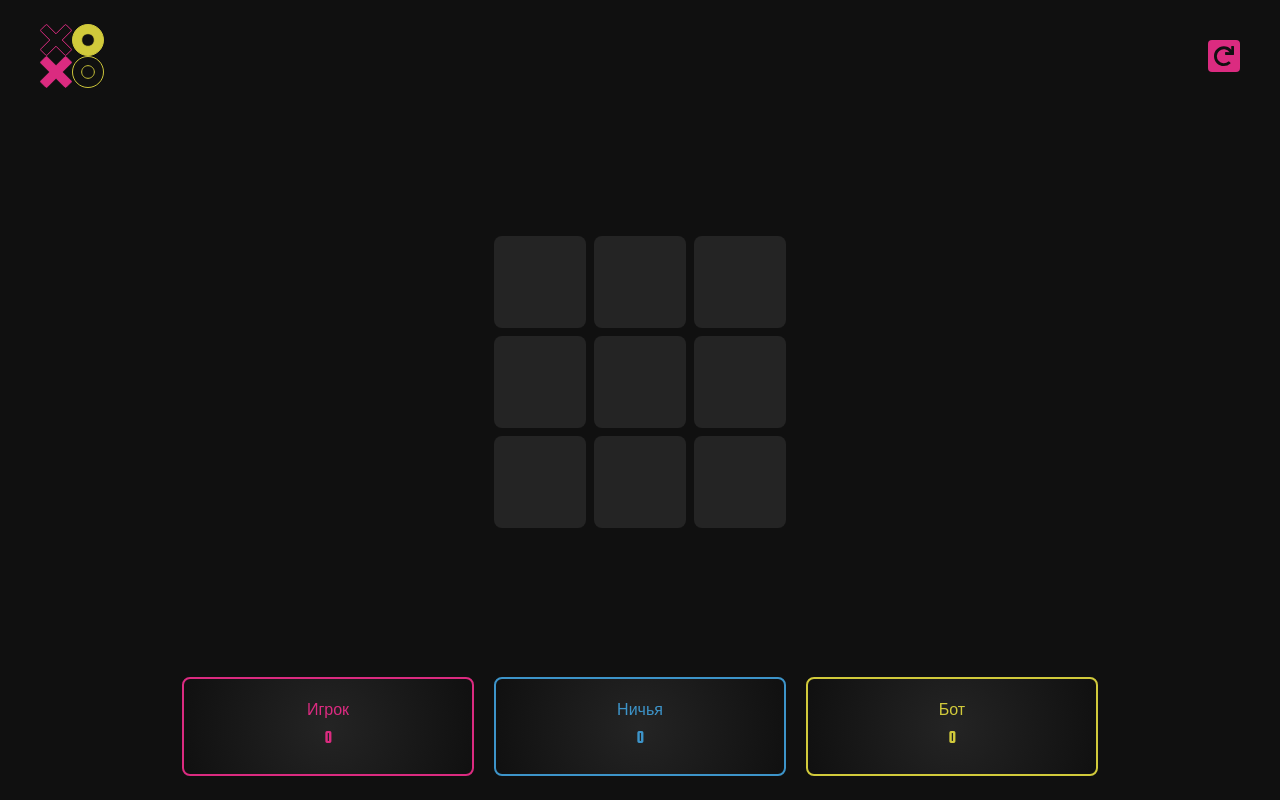
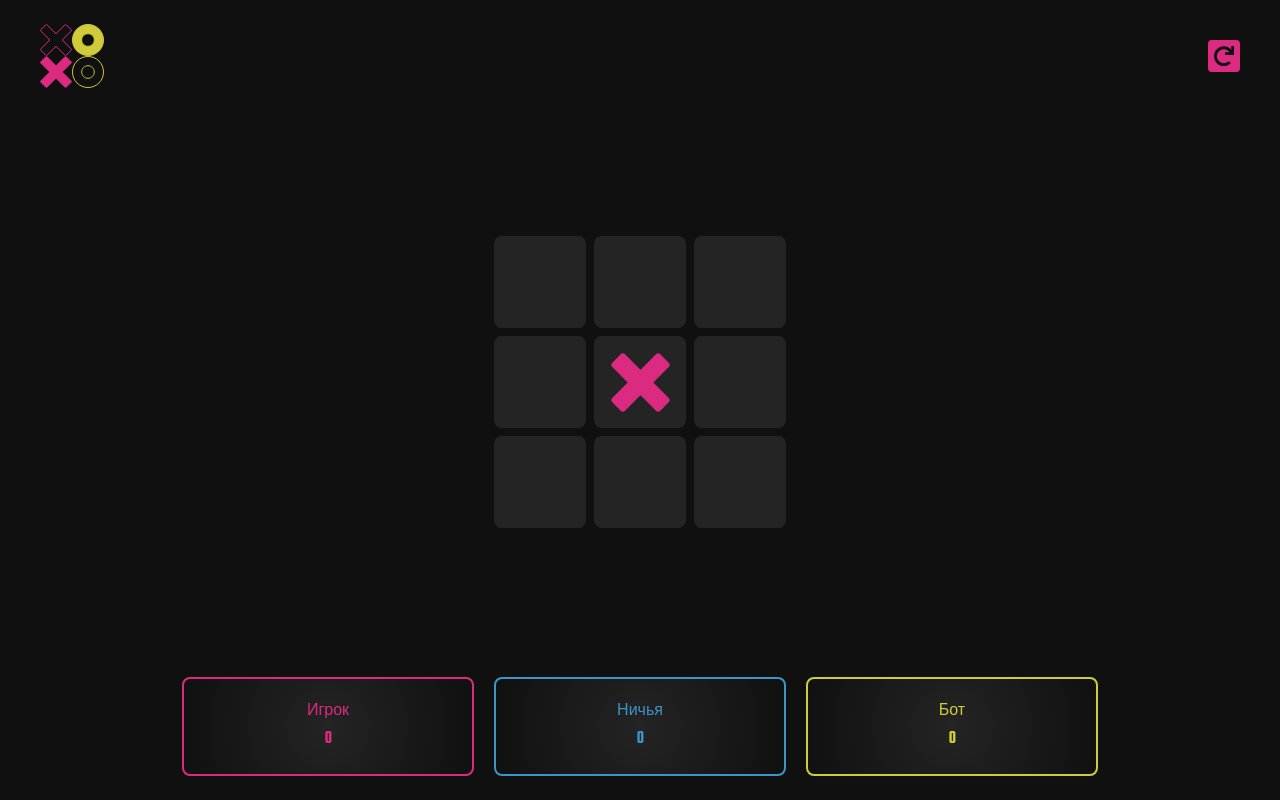
Before and after one commit to AlexandrKilyakov/TicTacToe, a plain HTML site: page index.html in a window 1280 px wide. Both pictures are taken after a click on the element 640 px from the left and 382 px from the top of the page. Drawn offline with Linux system fonts and the light colour scheme.

Commit message:
Feat: Готова функция, которая ставит крестик или нолик в поле

```diff
--- a/assets/css/style.css
+++ b/assets/css/style.css
@@ -92,7 +92,7 @@ body {
   gap: var(--gap);
 }
 
-.place {
+.point {
   width: calc(var(--width) - var(--gap));
   height: auto;
   aspect-ratio: 1/1;
@@ -103,36 +103,38 @@ body {
   border-radius: 8px;
 }
 
-.place.here-x {
+.point.here-x {
   background-image: url("../svg/x.svg");
+  pointer-events: none;
 }
 
-.place.here-o {
+.point.here-o {
   background-image: url("../svg/o.svg");
+  pointer-events: none;
 }
 
-.place:not([class*="here"]) {
+.point:not([class*="here"]) {
   cursor: pointer;
 }
 
 @media (hover: hover) {
-  [data-unit="x"] .place:not([class*="here"]):hover {
+  [data-unit="x"] .point:not([class*="here"]):hover {
     background-image: url("../svg/x-hover.svg");
   }
 
   .logo::after,
-  [data-unit="o"] .place:not([class*="here"]):hover {
+  [data-unit="o"] .point:not([class*="here"]):hover {
     background-image: url("../svg/o-hover.svg");
   }
 }
 
 @media (hover: none) {
-  [data-unit="x"] .place:not([class*="here"]):active {
+  [data-unit="x"] .point:not([class*="here"]):active {
     background-image: url("../svg/x-hover.svg");
   }
 
   .logo::after,
-  [data-unit="o"] .place:not([class*="here"]):active {
+  [data-unit="o"] .point:not([class*="here"]):active {
     background-image: url("../svg/o-hover.svg");
   }
 }
--- a/assets/js/script.js
+++ b/assets/js/script.js
@@ -1,12 +1,17 @@
 const selectors = {
   game: "[data-game]",
   restart: ".restart",
+  point: ".point",
 };
 
 const game = document.querySelector(selectors.game);
 const btnRestart = document.querySelector(selectors.restart);
 
 const size = 3;
+const changeUnit = {
+  x: "o",
+  o: "x",
+};
 
 function createGamePoints() {
   const n = size ** 2;
@@ -15,20 +20,44 @@ function createGamePoints() {
   game.innerHTML = "";
 
   for (let i = 0; i < n; i++) {
-    game.innerHTML += `<div class="place"></div>`;
+    game.innerHTML += `<div class="point"></div>`;
   }
 
-  game.dataset.unit = "x";
+  setUnit("o");
+}
+
+function getUnit() {
+  return game.dataset.unit;
+}
+
+function setUnit(unit) {
+  game.dataset.unit = changeUnit[unit];
 }
 
 function restartGame() {
   createGamePoints();
 }
 
+function clickPoint(target) {
+  const point = target.closest(selectors.point);
+
+  if (!point) {
+    return;
+  }
+
+  const unit = getUnit();
+
+  point.classList.add(`here-${unit}`);
+  setUnit(unit);
+}
+
 function start() {
   createGamePoints();
 
   btnRestart.addEventListener("click", restartGame);
+  game.addEventListener("click", ({ target }) => {
+    clickPoint(target);
+  });
 }
 
 start();
```
